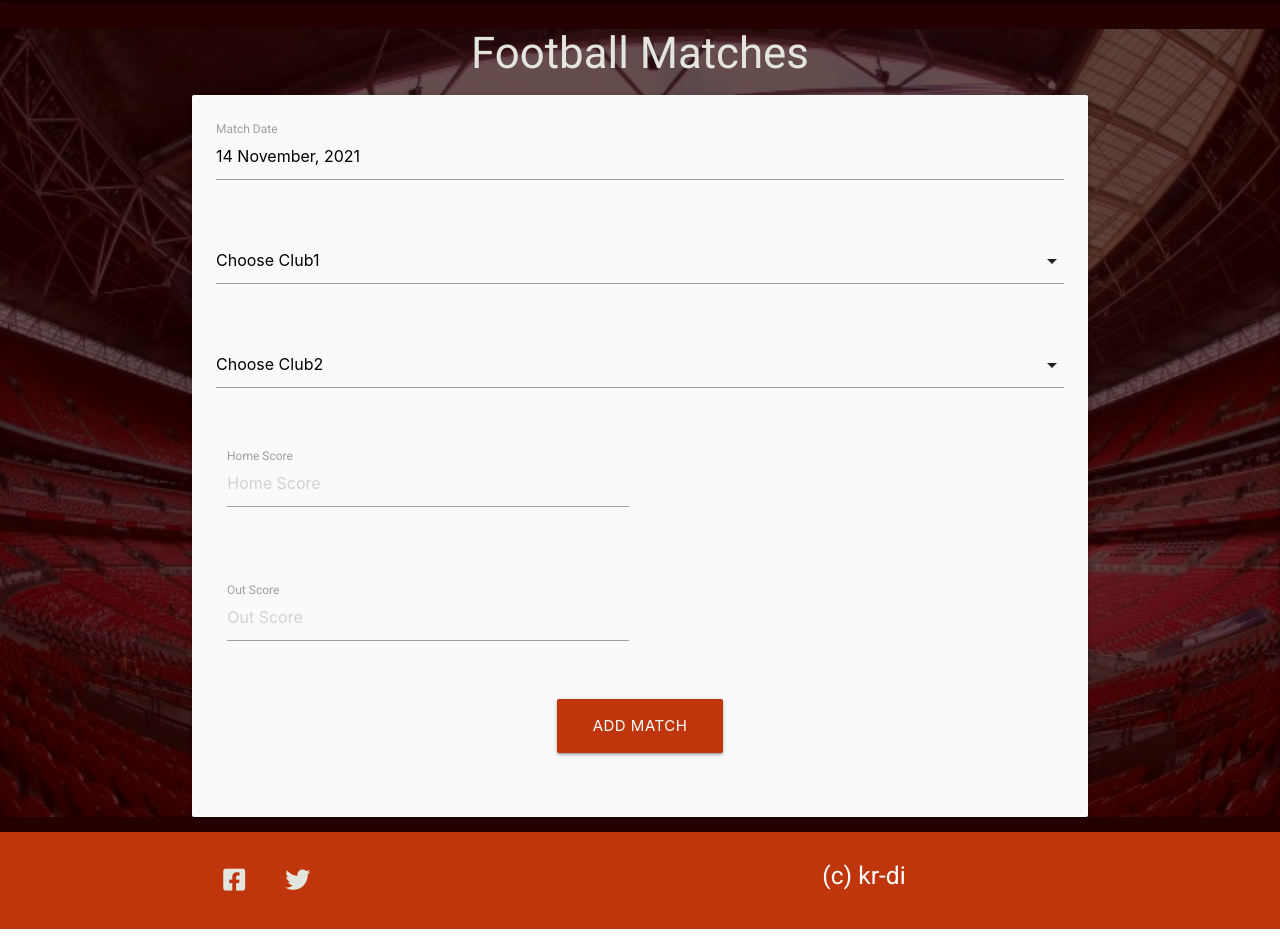
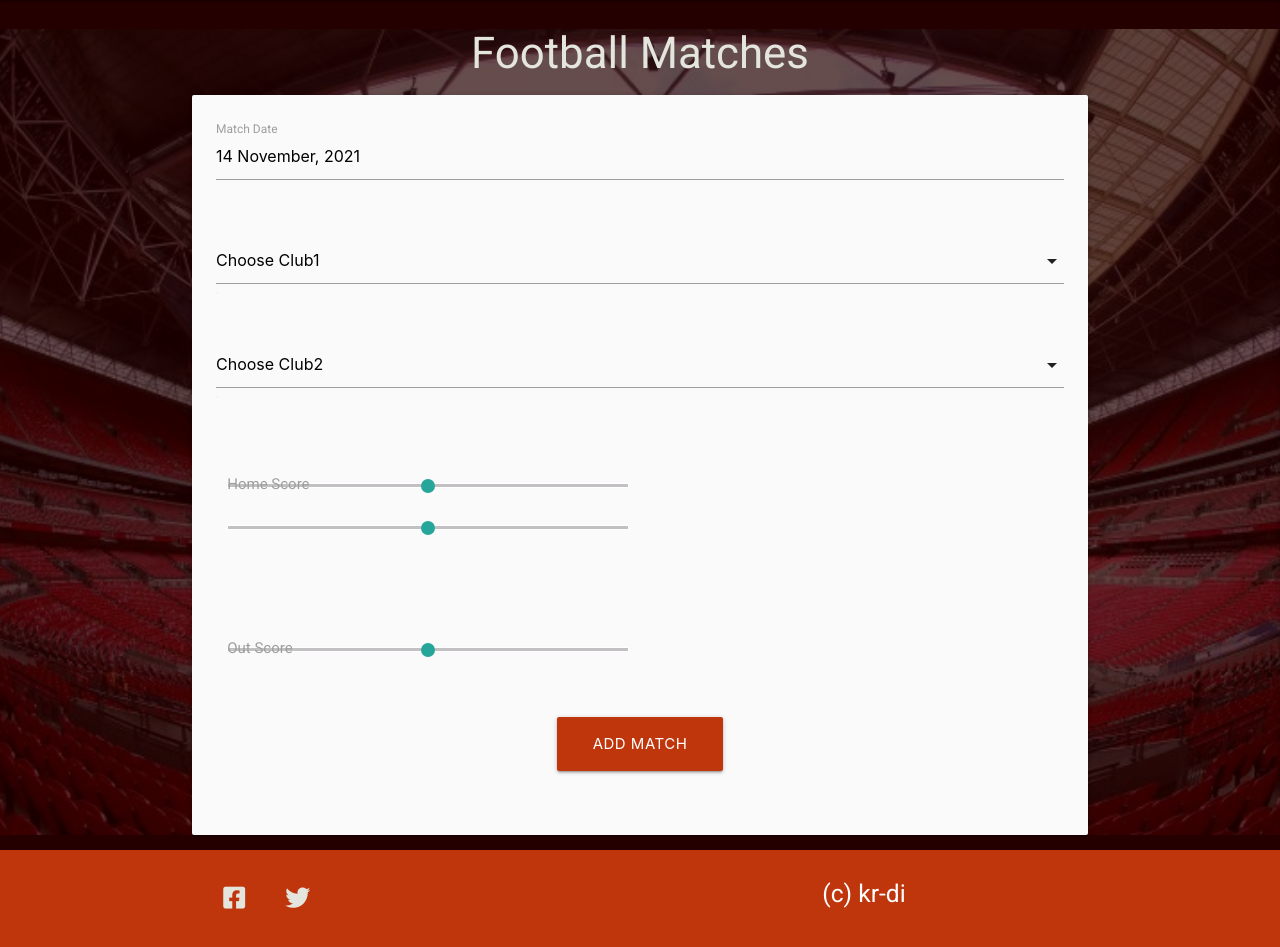
Before and after one commit to Kriz-hub/Football_League_Database, a Flask app: page /add_matches in a window 1280 px wide. Shown: the part 64-1011 px from the top of the page. Run offline with Flask 2, Linux system fonts and the light colour scheme; data that the repository does not hold is empty; some libraries are stand-ins or nearby versions.

Commit message:
Typos solved, input validation of goals better

```diff
--- a/templates/matches_add.html
+++ b/templates/matches_add.html
@@ -43,14 +43,16 @@
               </select>
             </div>
           </div>
+
           <div class="row">
             <div class="input-field col s12">
               <div class="input-field col s6">
                 {% if match.club1_score == "x" %}
-                <input placeholder="Home Score" id="club1_score" name="club1_score" minlength="1" maxlength="2" type="text" class="validate">
+                <input type="range" min="0" max="20" />
+                <input placeholder="Home Score" id="club1_score" name="club1_score" type="range" min="0" max="20" class="validate">
                 {% else %}
-                <input placeholder="Home Score" id="club1_score" name="club1_score" minlength="1"
-                maxlength="2" value="{{ match.club1_score }}" type="text" class="validate" required>
+                <input placeholder="Home Score" id="club1_score" name="club1_score" type="range" min="0" max="20"
+                       value="{{ match.club1_score }}" class="validate" required>
                 {% endif %}
                 <label for="club1_score">Home Score</label>
               </div>
@@ -60,10 +62,10 @@
             <div class="input-field col s12">
               <div class="input-field col s6">
                 {% if match.club2_score == "x" %}
-                <input placeholder="Out Score" id="club2_score" name="club2_score" minlength="1" maxlength="2" type="text" class="validate">
+                <input placeholder="Out Score" id="club2_score" name="club2_score" type="range" min="0" max="20" class="validate">
                 {% else %}
-                <input placeholder="Home Score" id="club1_score" name="club2_score" minlength="1"
-                    maxlength="2" value="{{ match.club2_score }}" type="text" class="validate" required>
+                <input placeholder="Home Score" id="club1_score" name="club2_score" type="range" min="0" max="20"
+                       value="{{ match.club2_score }}" class="validate" required>
                 {% endif %}
                 <label for="club2_score">Out Score</label>
               </div>
```
Also changed, not shown: templates/help.html (+6 -6 lines), templates/matches_edit.html (+4 -6 lines).
